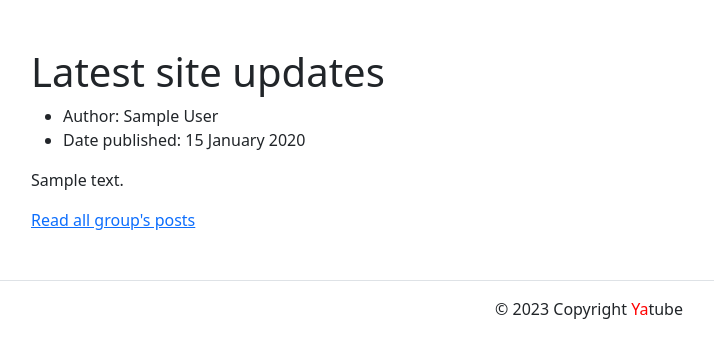
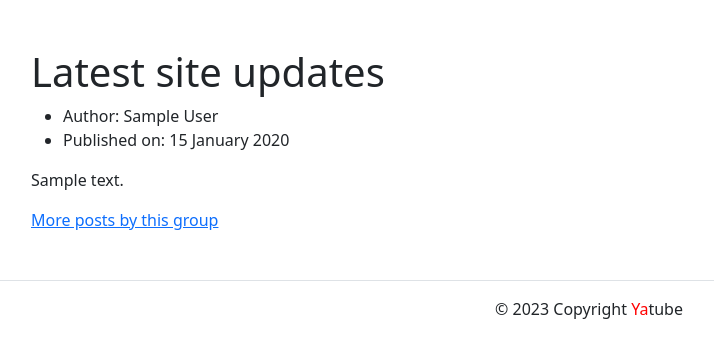
Before and after one commit to kirkoov/yatube_project, a Django app: page / in a window 1280 px wide. Shown: the part 56-414 px from the top of the page, without its empty margins (51-765 px from the left). Run offline with Django 3.2, Linux system fonts and the light colour scheme; tables that the repository leaves empty hold one stand-in row (values such as "Sample post"); some libraries are stand-ins or nearby versions.

Commit message:
English it further.

```diff
--- a/yatube/templates/posts/index.html
+++ b/yatube/templates/posts/index.html
@@ -10,11 +10,11 @@
             Author: {{ post.author.get_full_name }}
           </li>
           <li>
-            Date published: {{ post.pub_date|date:"d E Y" }}
+            Published on: {{ post.pub_date|date:"d E Y" }}
           </li>
         </ul>
         <p>{{ post.text }}</p>
-        <a href="{% url 'posts:group_list' %}">Read all group's posts</a>
+        <a href="{% url 'posts:group_list' %}">More posts by this group</a>
         <!-- под последним постом нет линии -->
         {% if not forloop.last %}<hr>{% endif %}
       {% endfor %}
```
